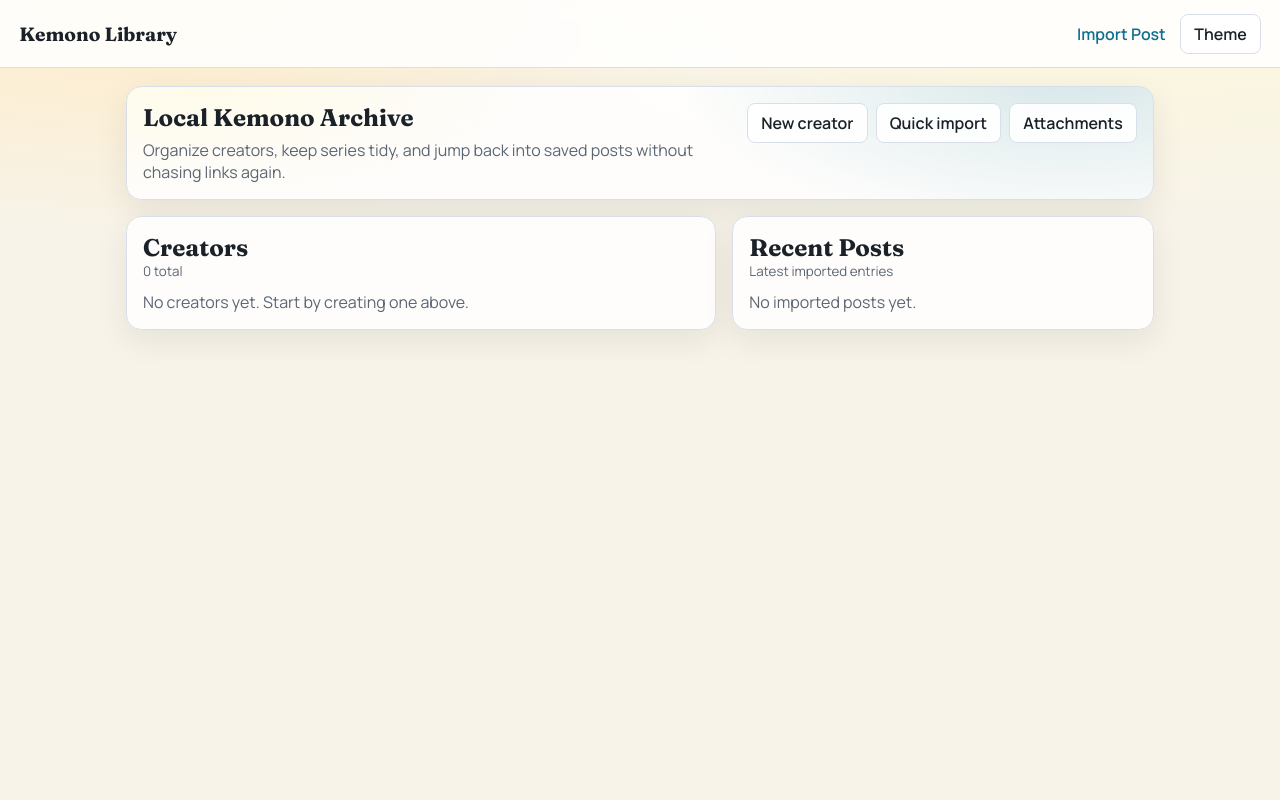
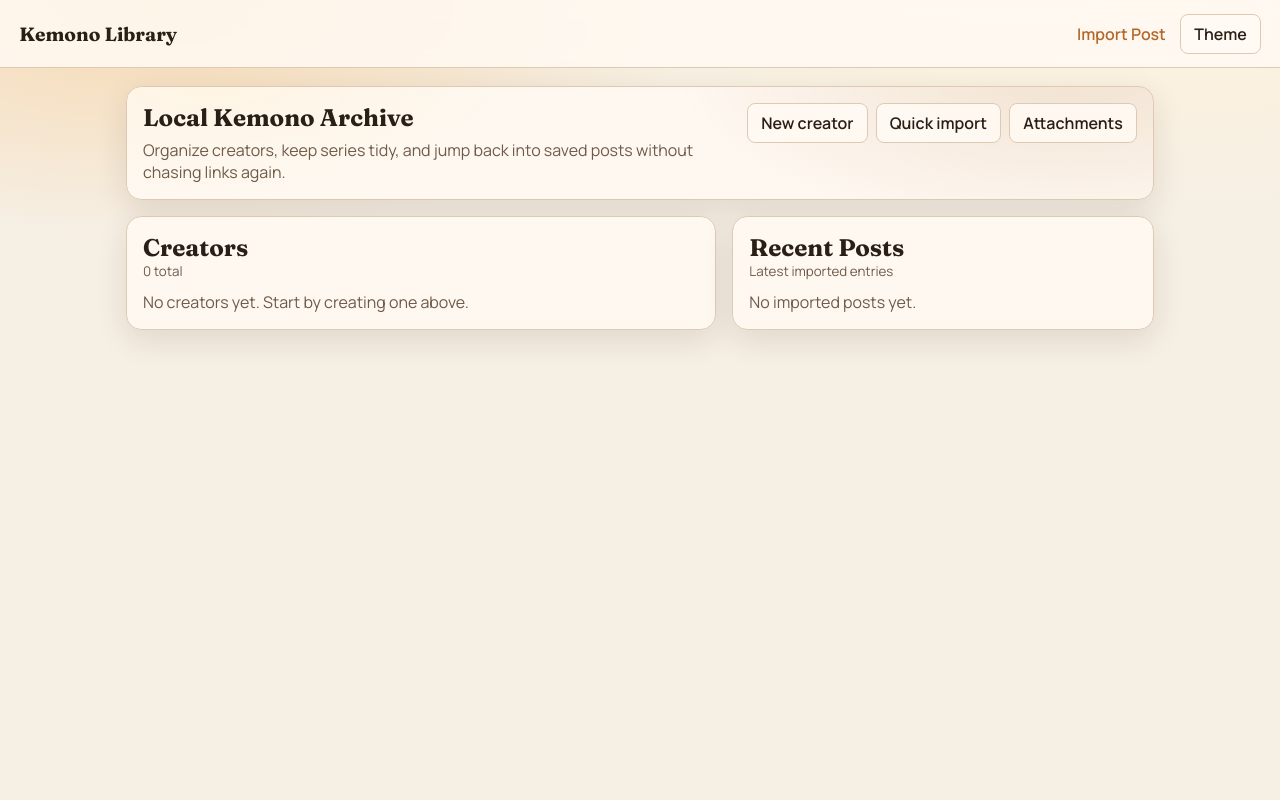
Before and after one commit to vadondaniel/kemono-library, a Flask app: page / in a window 1280 px wide. Run offline with Flask 3, Linux system fonts and the light colour scheme; data that the repository does not hold is empty; some libraries are stand-ins or nearby versions.

Commit message:
style(theme): shift to warm orange-brown palette and harmonize semantic colors

```diff
--- a/kemono_library/static/style.css
+++ b/kemono_library/static/style.css
@@ -5,43 +5,43 @@
   --font-head: "Fraunces", "Georgia", serif;
   --site-header-height: 0px;
 
-  --bg: #f7f3e8;
-  --bg-radial-a: #fff9dc;
-  --bg-radial-b: #ffecc8;
-  --text: #1b2129;
-  --text-strong: #0f1724;
-  --text-inverse: #f8fcff;
-  --text-inverse-soft: #fff6f6;
-  --muted: #5b6674;
-  --card: rgba(255, 255, 255, 0.88);
-  --card-solid: #ffffff;
-  --border: #d8dfeb;
-  --accent: #0e6f8f;
-  --accent-strong: #095a74;
-  --accent-soft: #d7edf5;
-  --danger: #c55656;
-  --danger-strong: #a94747;
-  --danger-accent: #9f4d58;
-  --warning-accent: #de9f45;
-  --missing-accent: #c85f6d;
-  --critical-accent: #bf5f58;
-  --critical-text: #8c3027;
-  --status-failure-accent: #d77d75;
-  --media-chip-bg: #0f1724;
-  --overlay-scrim: rgba(2, 5, 12, 0.5);
-  --overlay-scrim-soft: rgba(8, 16, 24, 0.52);
+  --bg: #f6efe4;
+  --bg-radial-a: #fff3dc;
+  --bg-radial-b: #f6d8b0;
+  --text: #2a1f17;
+  --text-strong: #1b130d;
+  --text-inverse: #fff8ef;
+  --text-inverse-soft: #fff2e2;
+  --muted: #6f5a49;
+  --card: rgba(255, 250, 243, 0.9);
+  --card-solid: #fffaf3;
+  --border: #decab3;
+  --accent: #b3682a;
+  --accent-strong: #8f4f1f;
+  --accent-soft: #f2dfcb;
+  --danger: #bf5d4b;
+  --danger-strong: #9e4637;
+  --danger-accent: #a5503f;
+  --warning-accent: #c78a3a;
+  --missing-accent: #b65d4f;
+  --critical-accent: #ac4d3f;
+  --critical-text: #7a2e24;
+  --status-failure-accent: #c97362;
+  --media-chip-bg: #3a2415;
+  --overlay-scrim: rgba(24, 14, 8, 0.52);
+  --overlay-scrim-soft: rgba(35, 20, 10, 0.56);
   --surface-elevated-bg: color-mix(in srgb, var(--card-solid) 95%, black 5%);
   --surface-control-track-bg: color-mix(in srgb, var(--card-solid) 86%, black 14%);
   --accent-fill-soft: color-mix(in srgb, var(--accent) 64%, var(--text-inverse));
-  --success-bg: #eaf7ec;
-  --success-border: #98cf9f;
-  --success-text: #1e6d31;
-  --error-bg: #fff0f0;
-  --error-border: #e0a4aa;
-  --error-text: #8f2530;
-  --shadow: 0 10px 32px rgba(10, 25, 38, 0.08);
-  --shadow-popover-strong: 0 16px 28px rgba(0, 0, 0, 0.35);
-  --shadow-control: 0 1px 4px rgba(0, 0, 0, 0.28);
+  --success-bg: #edf4e8;
+  --success-border: #a9c39a;
+  --success-text: #2f6230;
+  --error-bg: #faece8;
+  --error-border: #d8a392;
+  --error-text: #8a3e32;
+  --shadow: 0 10px 32px rgba(42, 24, 10, 0.11);
+  --shadow-popover-strong: 0 16px 28px rgba(22, 11, 4, 0.38);
+  --shadow-control: 0 1px 4px rgba(18, 10, 4, 0.3);
 
   /* Layer scale */
   --z-local: 1;
```
Also changed, not shown: other parts of kemono_library/static/style.css (+34 -34 lines).
